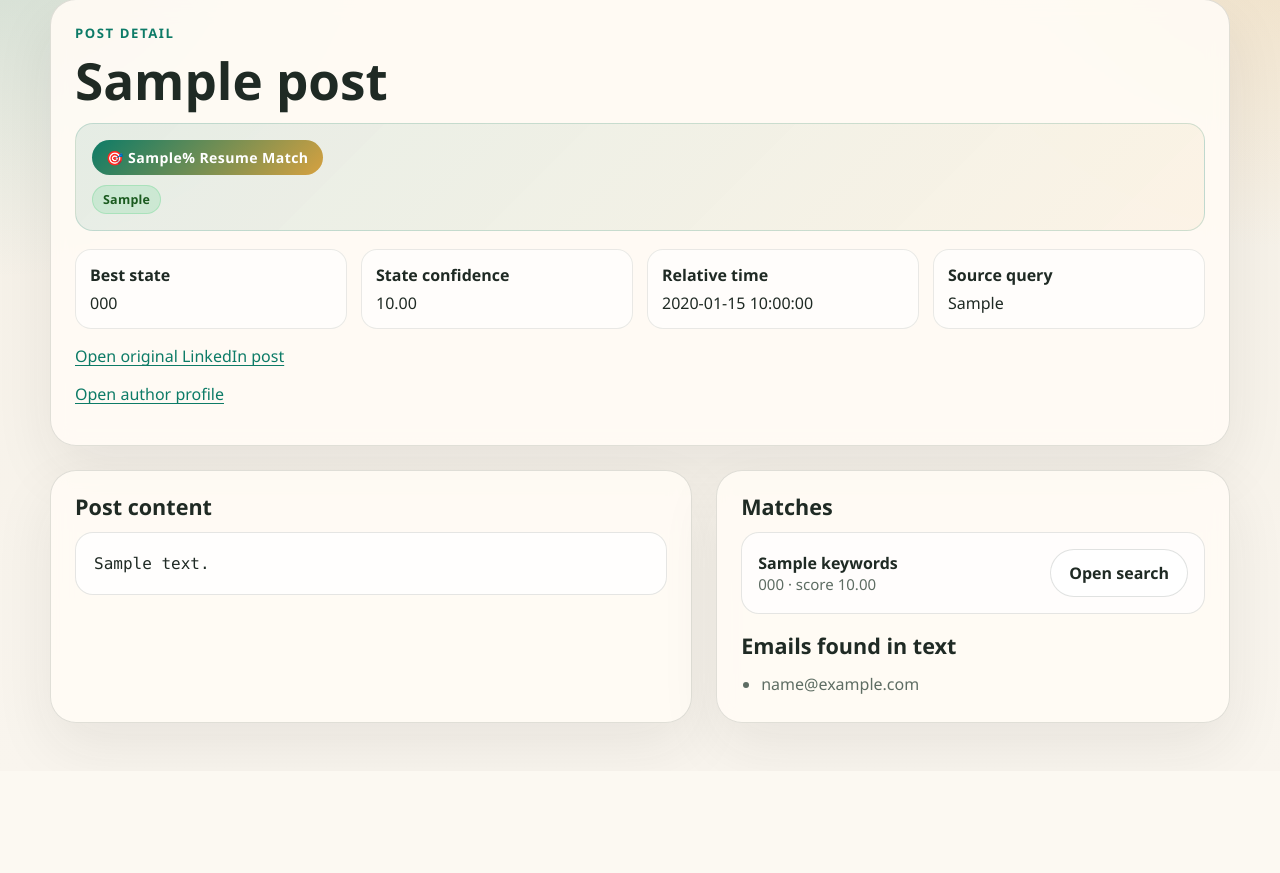
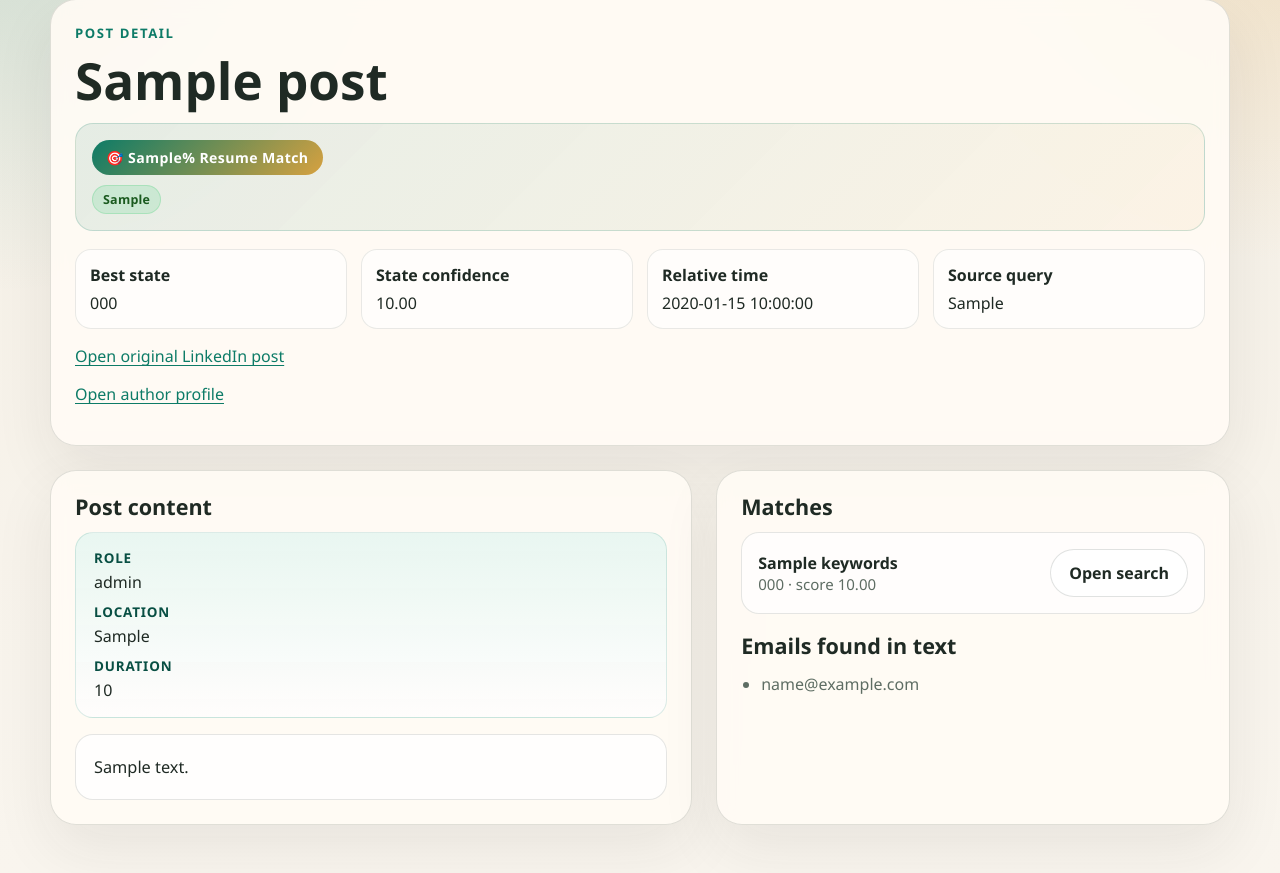
Before and after one commit to Pravesh-katta/linkedin-project, a FastAPI app: template linkedin-posts-python/app/templates/post_detail.html in a window 1280 px wide. Shown: the part 91-964 px from the top of the page. Before the commit the page ends 841 px from the top, so only its background shows below. Run offline with FastAPI, Linux system fonts and the light colour scheme; the template is opened without the code that fills it: most values are stand-ins (such as "Sample title", 1, 10 or a date in 2020).

Commit message:
frontend fix

```diff
--- a/linkedin-posts-python/app/main.py
+++ b/linkedin-posts-python/app/main.py
@@ -3,6 +3,7 @@ from __future__ import annotations
 from collections import OrderedDict
 from contextlib import asynccontextmanager
 from pathlib import Path
+import re
 from typing import Any
 
 from fastapi import BackgroundTasks, FastAPI, Form, HTTPException, Request, UploadFile, File
@@ -105,6 +106,60 @@ def _normalize_display_text(value: Any) -> str:
     return " ".join(str(value or "").split())
 
 
+DISPLAY_HIGHLIGHT_PREFIXES: dict[str, tuple[str, ...]] = {
+    "display_role": ("Hiring:", "Role:", "Job Title:", "Position:"),
+    "display_location": ("Location:",),
+    "display_duration": ("Duration:", "Type:", "Employment Type:"),
+}
+
+DISPLAY_SECTION_LABELS = (
+    "Role:",
+    "Hiring:",
+    "Job Title:",
+    "Position:",
+    "Location:",
+    "Duration:",
+    "Job Description:",
+    "Key Responsibilities:",
+    "Responsibilities:",
+    "Required Skills:",
+    "Required Qualifications:",
+    "Preferred Skills:",
+    "Nice to Have:",
+    "What We're Looking For:",
+    "What We’re Looking For:",
+    "Must have:",
+    "Must Have:",
+    "Plus:",
+    "Role Overview:",
+    "Job Overview:",
+    "Role Summary",
+    "Summary:",
+    "Core Skills Required:",
+    "Key Highlights:",
+    "Email:",
+)
+
+DISPLAY_BULLET_MARKERS = (
+    "•",
+    "✔",
+    "🔹",
+    "📍",
+    "📅",
+    "💡",
+    "🛠️",
+    "✨",
+    "🚀",
+    "📄",
+    "⏳",
+    "🏦",
+    "📝",
+    "🔑",
+    "⭐",
+    "🎯",
+)
+
+
 def _extract_group_post_title(content_text: str | None, author_name: str | None) -> str | None:
     content = _normalize_display_text(content_text)
     author = _normalize_display_text(author_name)
@@ -123,12 +178,92 @@ def _extract_group_post_title(content_text: str | None, author_name: str | None)
     return title or None
 
 
+def _strip_post_display_scaffolding(content_text: str | None) -> str:
+    content = _normalize_display_text(content_text)
+    if not content:
+        return ""
+    if content.lower().startswith("feed post "):
+        content = content[len("Feed post ") :].strip()
+    if " Follow " in content:
+        trailing = content.split(" Follow ", 1)[1].strip()
+        if trailing:
+            content = trailing
+    for marker in (
+        " Only group members can comment on this post.",
+        " Activate to view larger image",
+        " See content credentials",
+        " Like Comment Repost Send",
+        " Like Comment",
+    ):
+        index = content.find(marker)
+        if index > 0:
+            content = content[:index].strip()
+    return content.strip()
+
+
+def _format_post_display_text(content_text: str | None) -> str:
+    formatted = _strip_post_display_scaffolding(content_text)
+    if not formatted:
+        return ""
+    section_pattern = "|".join(
+        re.escape(label) for label in sorted(DISPLAY_SECTION_LABELS, key=len, reverse=True)
+    )
+    formatted = re.sub(rf"\s+({section_pattern})", r"\n\n\1", formatted)
+    for marker in DISPLAY_BULLET_MARKERS:
+        formatted = formatted.replace(f" {marker} ", f"\n{marker} ")
+    formatted = re.sub(r"\s+(?=hashtag\s+#)", "\n", formatted, flags=re.I)
+    formatted = re.sub(r"\n{3,}", "\n\n", formatted)
+    return formatted.strip()
+
+
+def _extract_display_highlights(formatted_text: str) -> dict[str, str | None]:
+    highlights: dict[str, str | None] = {key: None for key in DISPLAY_HIGHLIGHT_PREFIXES}
+    for line in [segment.strip() for segment in formatted_text.splitlines() if segment.strip()]:
+        normalized = _normalize_display_text(line)
+        for key, prefixes in DISPLAY_HIGHLIGHT_PREFIXES.items():
+            if highlights[key]:
+                continue
+            for prefix in prefixes:
+                if normalized.lower().startswith(prefix.lower()):
+                    highlights[key] = normalized[len(prefix) :].strip(" -")
+                    break
+    return highlights
+
+
+def _remove_highlight_lines(formatted_text: str, highlights: dict[str, str | None]) -> str:
+    removable_lines = {
+        _normalize_display_text(f"{prefix} {value}")
+        for key, value in highlights.items()
+        if value
+        for prefix in DISPLAY_HIGHLIGHT_PREFIXES.get(key, ())
+    }
+    kept_lines: list[str] = []
+    for raw_line in formatted_text.splitlines():
+        line = raw_line.strip()
+        if not line:
+            kept_lines.append("")
+            continue
+        normalized = _normalize_display_text(line)
+        if normalized in removable_lines:
+            continue
+        kept_lines.append(line)
+    body = "\n".join(kept_lines)
+    body = re.sub(r"\n{3,}", "\n\n", body)
+    return body.strip()
+
+
 def _annotate_post_for_display(post: dict[str, Any]) -> dict[str, Any]:
     author_name = _normalize_display_text(post.get("author_name")) or None
     display_title = _extract_group_post_title(post.get("content_text"), author_name)
+    formatted_text = _format_post_display_text(post.get("content_text"))
+    highlights = _extract_display_highlights(formatted_text)
+    display_body = _remove_highlight_lines(formatted_text, highlights) or formatted_text
     post["display_author_name"] = author_name or "Unknown author"
     post["display_title"] = display_title or post["display_author_name"]
     post["display_has_group_title"] = bool(display_title and display_title != author_name)
+    post["display_body"] = display_body
+    post["display_excerpt"] = _normalize_display_text(display_body or formatted_text or post.get("content_text"))
+    post.update(highlights)
     return post
 
 
--- a/linkedin-posts-python/app/static/styles.css
+++ b/linkedin-posts-python/app/static/styles.css
@@ -431,6 +431,29 @@ select:focus {
   line-height: 1.55;
 }
 
+.post-card-brief {
+  display: grid;
+  gap: 8px;
+  margin: 2px 0 0;
+  padding: 12px 14px;
+  border-radius: 14px;
+  background: rgba(13, 123, 103, 0.08);
+  border: 1px solid rgba(13, 123, 103, 0.12);
+}
+
+.post-card-brief p {
+  margin: 0;
+  display: grid;
+  gap: 3px;
+}
+
+.post-card-brief strong {
+  color: var(--accent-deep);
+  font-size: 0.76rem;
+  letter-spacing: 0.06em;
+  text-transform: uppercase;
+}
+
 .split-head,
 .state-head,
 .inline-meta {
@@ -484,6 +507,35 @@ select:focus {
   padding: 18px;
   border-radius: 18px;
   border: 1px solid rgba(40, 54, 44, 0.12);
+}
+
+.content-block-formatted {
+  white-space: pre-line;
+  font-size: 1.02rem;
+  line-height: 1.75;
+}
+
+.post-brief {
+  display: grid;
+  gap: 10px;
+  margin-bottom: 16px;
+  padding: 16px 18px;
+  border-radius: 18px;
+  background: linear-gradient(180deg, rgba(223, 244, 239, 0.7), rgba(255, 255, 255, 0.72));
+  border: 1px solid rgba(13, 123, 103, 0.14);
+}
+
+.post-brief p {
+  margin: 0;
+  display: grid;
+  gap: 4px;
+}
+
+.post-brief strong {
+  color: var(--accent-deep);
+  font-size: 0.84rem;
+  letter-spacing: 0.06em;
+  text-transform: uppercase;
 }
 
 .text-link {
--- a/linkedin-posts-python/app/templates/post_detail.html
+++ b/linkedin-posts-python/app/templates/post_detail.html
@@ -42,7 +42,20 @@
   <section class="grid">
     <div class="card">
       <h2>Post content</h2>
-      <pre class="content-block">{{ post.content_text }}</pre>
+      {% if post.display_role or post.display_location or post.display_duration %}
+        <div class="post-brief">
+          {% if post.display_role %}
+            <p><strong>Role</strong><span>{{ post.display_role }}</span></p>
+          {% endif %}
+          {% if post.display_location %}
+            <p><strong>Location</strong><span>{{ post.display_location }}</span></p>
+          {% endif %}
+          {% if post.display_duration %}
+            <p><strong>Duration</strong><span>{{ post.display_duration }}</span></p>
+          {% endif %}
+        </div>
+      {% endif %}
+      <div class="content-block content-block-formatted">{{ post.display_body or post.content_text }}</div>
     </div>
 
     <div class="card">
```
Also changed, not shown: linkedin-posts-python/app/templates/index.html (+14 -1 lines), linkedin-posts-python/app/templates/resume_matches.html (+14 -1 lines), linkedin-posts-python/app/templates/search_detail.html (+28 -2 lines), linkedin-posts-python/tests/test_main_display.py (+31 -1 lines), 2 other files.
